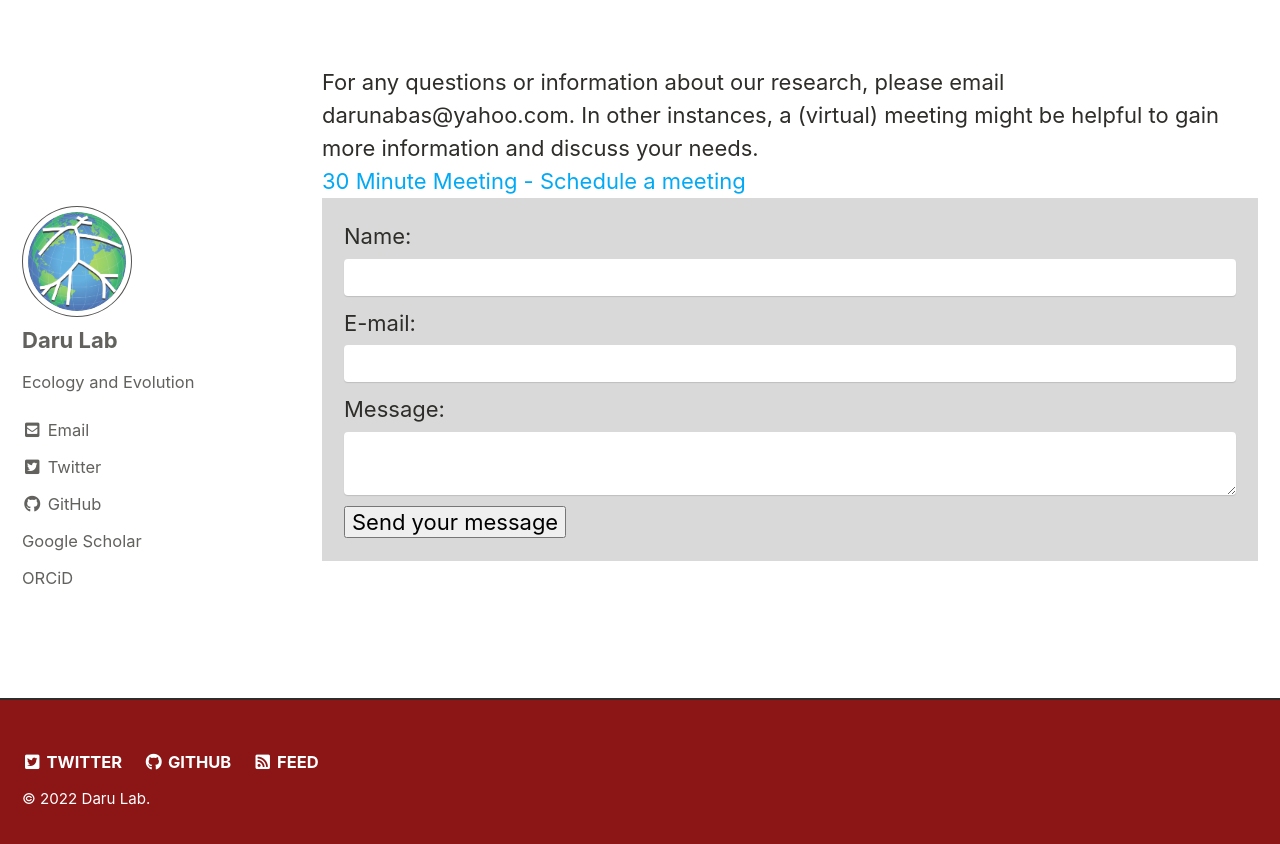
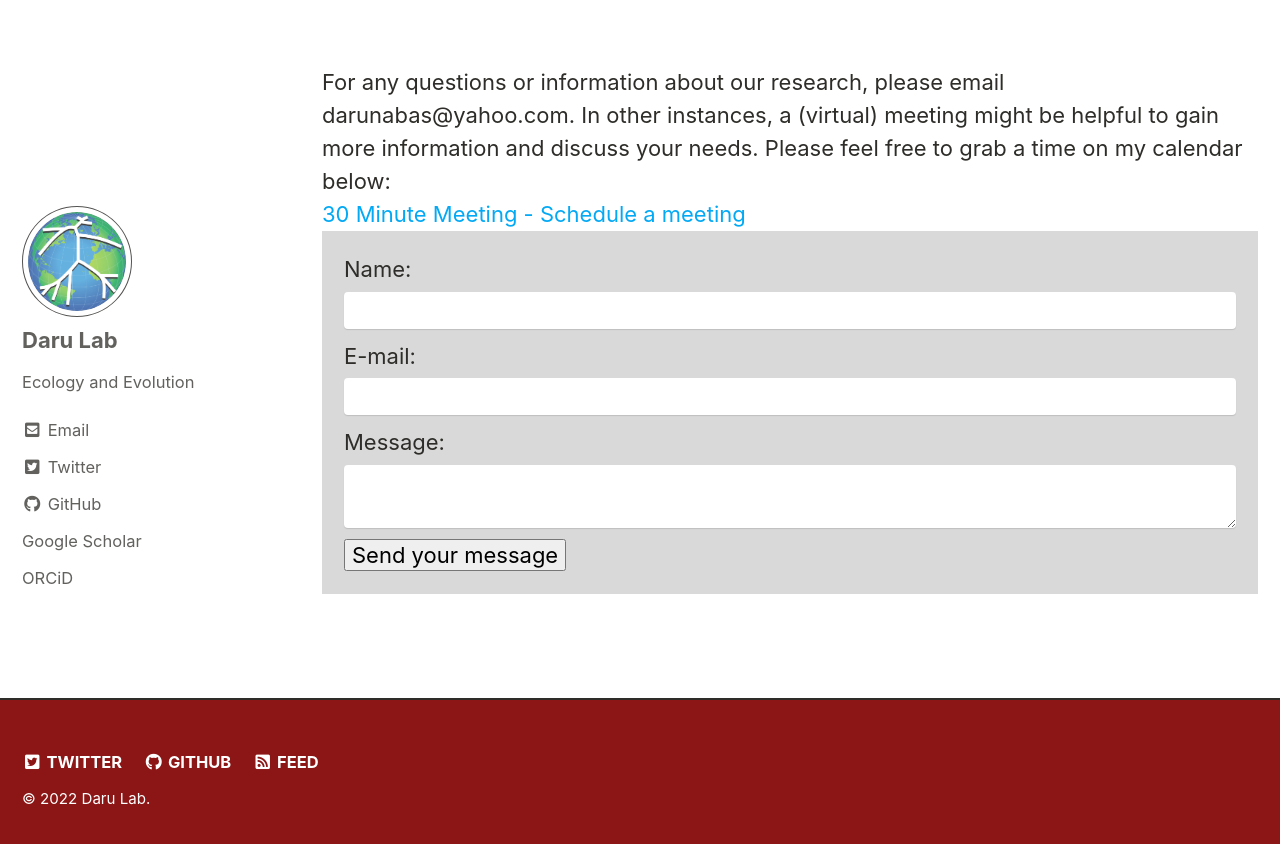
Before and after one commit to darunabas/darulab.github.io, a Jekyll site: the page built from _pages/contact.html, in a window 1280 px wide and 1216 px high. Shown: the part 361-1205 px from the top of the window. Built offline with Jekyll 4.4.1, drawn with Linux system fonts in a browser that asks for light colours; cached includes are drawn as plain includes; a script that is not in the unit is left out.

Commit message:
updated contact

```diff
--- a/_pages/contact.html
+++ b/_pages/contact.html
@@ -17,7 +17,7 @@ tags: []
 
 For any questions or information about our research, please email darunabas@yahoo.com.
 
-In other instances, a (virtual) meeting might be helpful to gain more information and discuss your needs.
+In other instances, a (virtual) meeting might be helpful to gain more information and discuss your needs. Please feel free to grab a time on my calendar below:
 
 <script type="text/javascript" async src="https://static.zcal.co/embed/v1/embed.js"></script>
 <div class="zcal-inline-widget"><a href="https://zcal.co/i/XAeirbcd">30 Minute Meeting - Schedule a meeting</a></div>
```
